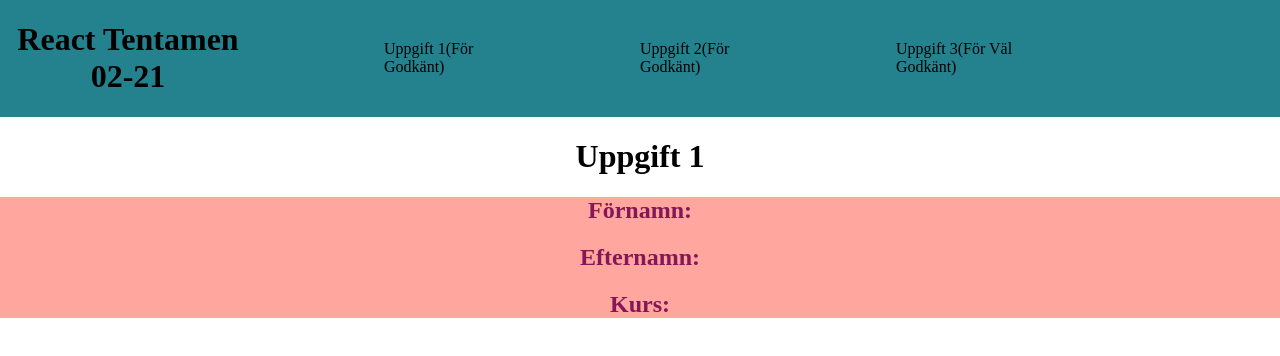
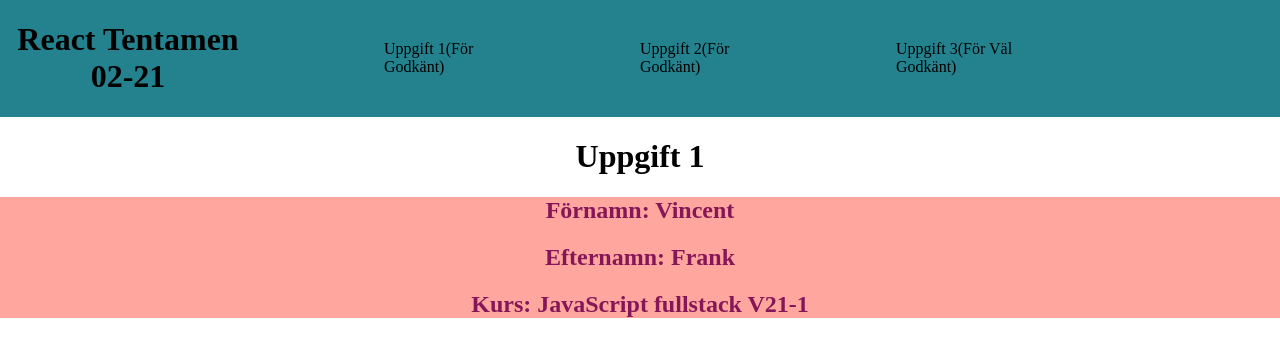
Before and after one commit to vincefra/javascript-molndal-react-hemtenta, a React (Create React App) app: page /uppgift1 in a window 1280 px wide. Shown: the top 356 px of the page. Built offline with nearby package versions, Linux system fonts and the light colour scheme.

Commit message:
rättade namn på variablar igen

```diff
--- a/src/view/uppgift1/Uppgift1.js
+++ b/src/view/uppgift1/Uppgift1.js
@@ -5,7 +5,7 @@ export const Uppgift1 = () => {
 	return (
 		<div>
 			<h1>Uppgift 1</h1>
-			< Introduktion name="Vincent" lastname="Frank" course="JavaScript fullstack V21-1" />
+			< Introduktion fornamn="Vincent" efternamn="Frank" kurs="JavaScript fullstack V21-1" />
 		</div>
 	)
 }
```
Also changed, not shown: 1 other file (tests, documents, lock files or other folders).
